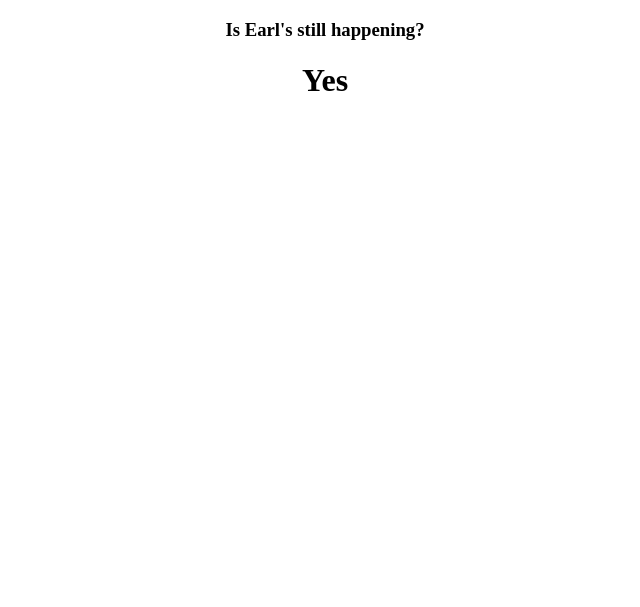
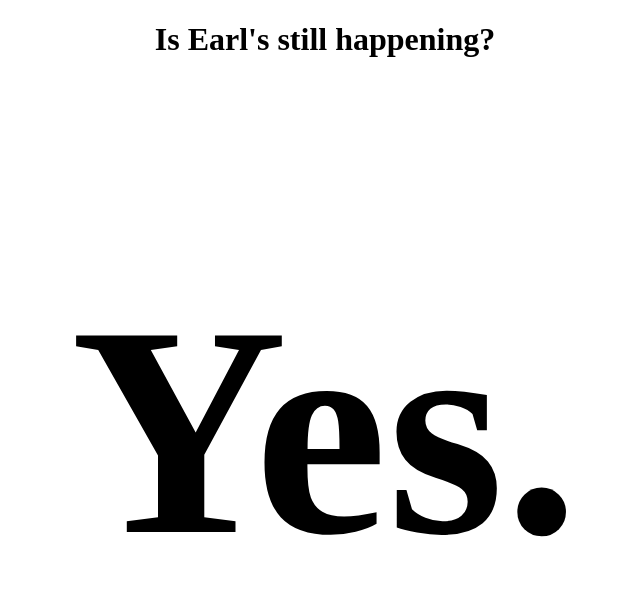
Before and after one commit to mmistele/is-earls-still-happening, a plain HTML site: page index.html in a window 1280 px wide. Shown: the whole page, without its empty margins (315-955 px from the left). Drawn offline with Linux system fonts and the light colour scheme.

Commit message:
Update index.html

```diff
--- a/index.html
+++ b/index.html
@@ -3,9 +3,9 @@
 
 <body>
     <center>
-        <h3>Is Earl's still happening?</h3>
+        <h1>Is Earl's still happening?</h1>
 
-        <h1>Yes</h1>
+        <h1 style="font-size: 300px">Yes.</h1>
     </center>
 </body>
 
```
